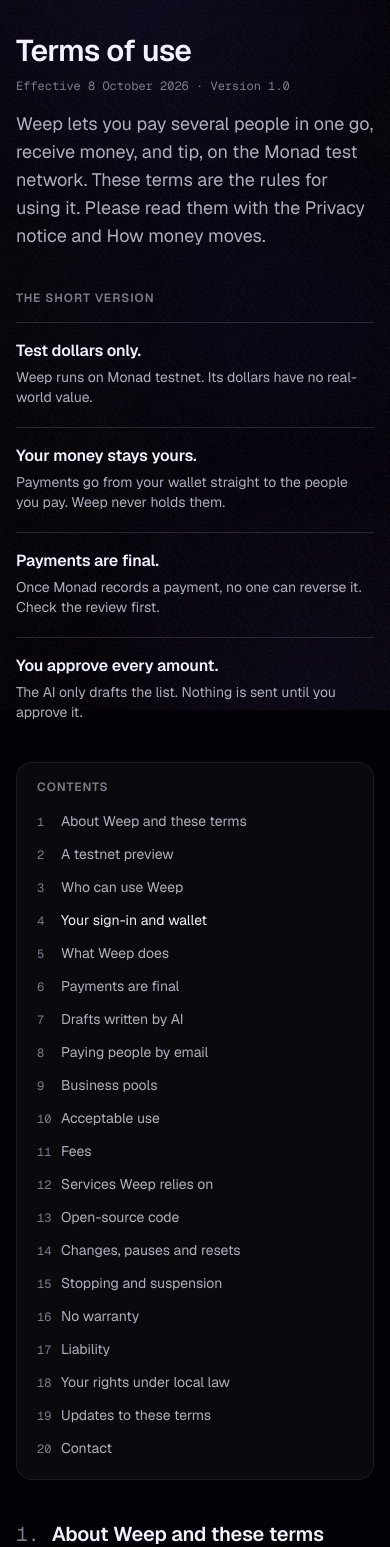
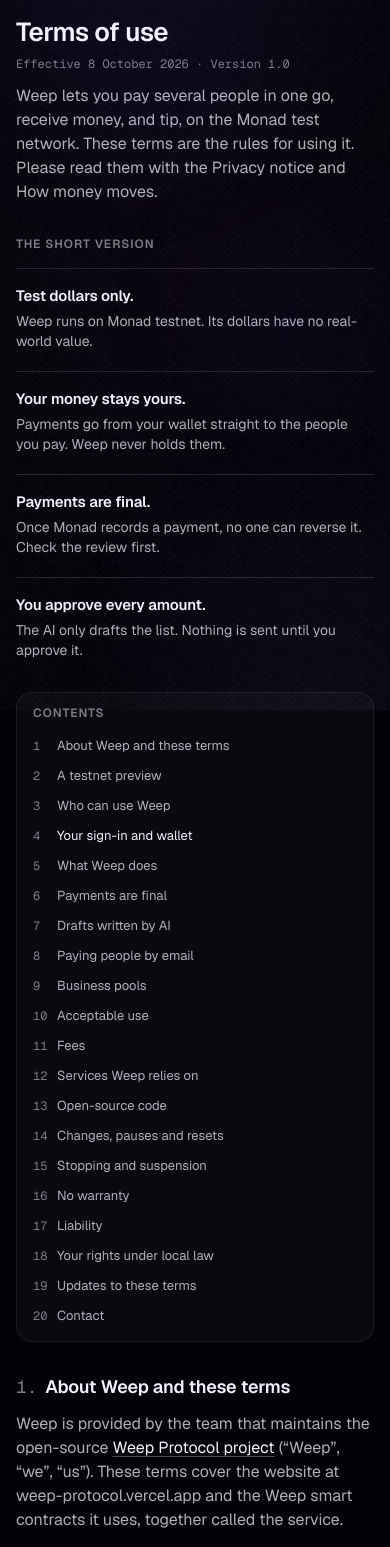
Before and after one commit to Joseph-hackathon/Weep-Protocol, a Next.js app in the folder frontend/: page /terms in a window 390 px wide. Shown: the part 134-1681 px from the top of the page. Built offline with nearby package versions, Linux system fonts and the light colour scheme.

Commit message:
Step the documents and landing links down one size on phones

```diff
--- a/frontend/src/app/globals.css
+++ b/frontend/src/app/globals.css
@@ -1523,3 +1523,19 @@
 .panel-legal a:hover, .panel-legal a:focus-visible { color: var(--text-primary); }
 .footer-legal .footer-legal-narrow { display: none; }
 @media (max-width: 419px) { .footer-legal .footer-legal-wide { display: none; } .footer-legal .footer-legal-narrow { display: inline-flex; } }
+/* Phones: one step down the type scale for the documents and the landing links, so nothing reads oversized.
+   Reading text stays 16px (comfortable, and iOS won't zoom). */
+@media (max-width: 599px) {
+  .footer-legal a { font-size: 11px; letter-spacing: .01em; }
+  .doc { padding-block: var(--space-6) var(--space-12); }
+  .doc-layout { row-gap: var(--space-8); }
+  .doc-switch { margin-bottom: var(--space-6); }
+  .doc-title { font-size: 26px; line-height: 32px; }
+  .doc-lead { margin-top: var(--space-3); font-size: 16px; line-height: 24px; }
+  .doc-section { padding-block: var(--space-5); }
+  .doc-section h2 { font-size: 18px; line-height: 26px; gap: var(--space-2); }
+  .doc-body { line-height: 24px; }
+  .doc-glance strong { font-size: 15px; line-height: 22px; }
+  .doc-contents { padding: var(--space-3) var(--space-4); }
+  .doc-contents a { font-size: 13px; line-height: 18px; }
+}
```
